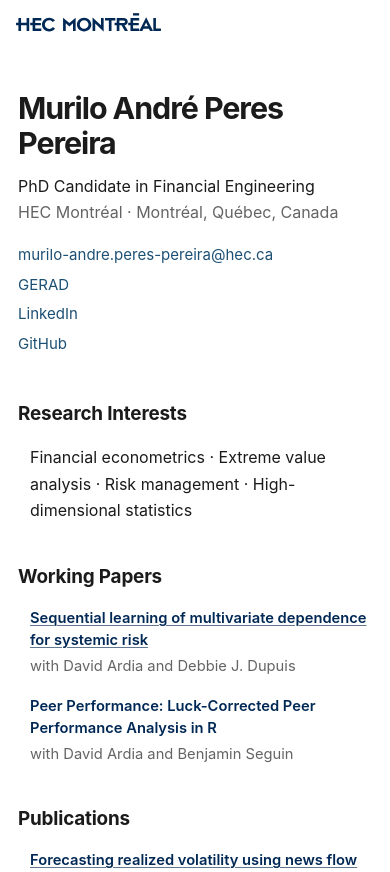
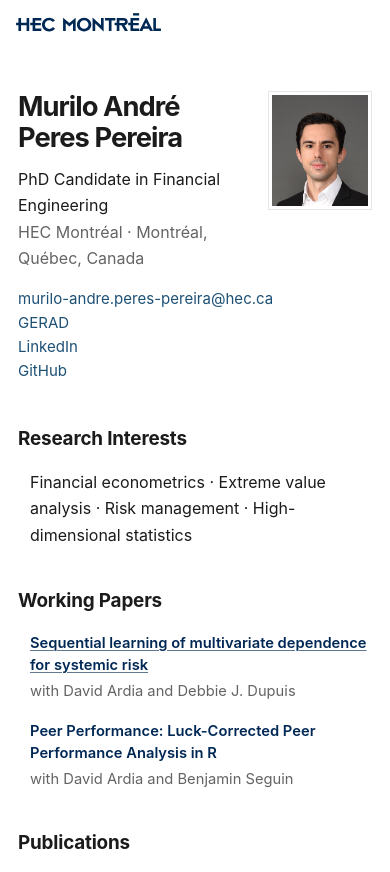
Before and after one commit to muriloapp/muriloapp.github.io, a plain HTML site: page index.html in a window 390 px wide. Shown: the top 872 px of the page. Drawn offline with Linux system fonts and the light colour scheme.

Commit message:
Add portrait and stack profile links

```diff
--- a/index.html
+++ b/index.html
@@ -56,6 +56,19 @@
       margin-bottom: 56px;
     }
 
+    .header-layout {
+      display: grid;
+      grid-template-columns: minmax(0, 1fr) 132px;
+      column-gap: 36px;
+      align-items: start;
+    }
+
+    .identity {
+      grid-column: 1;
+      grid-row: 1;
+      min-width: 0;
+    }
+
     .institution-logo {
       position: absolute;
       top: 10px;
@@ -73,7 +86,7 @@
 
     h1 {
       margin: 0;
-      font-size: clamp(1.9rem, 5vw, 2.35rem);
+      font-size: clamp(1.75rem, 4vw, 2.05rem);
       font-weight: 650;
       letter-spacing: -0.035em;
       line-height: 1.15;
@@ -90,18 +103,36 @@
     }
 
     .contact {
-      display: flex;
-      flex-wrap: wrap;
-      gap: 5px 13px;
+      grid-column: 1;
+      grid-row: 2;
+      display: grid;
+      justify-items: start;
+      gap: 1px;
       margin-top: 17px;
       font-size: 0.94rem;
+      line-height: 1.45;
     }
 
     .contact a + a::before {
-      content: "·";
-      margin-right: 13px;
-      color: #a0a0a0;
-      text-decoration: none;
+      content: none;
+    }
+
+    .profile-photo {
+      grid-column: 2;
+      grid-row: 1 / span 2;
+      width: 132px;
+      height: 150px;
+      margin: 0;
+      padding: 4px;
+      border: 1px solid var(--rule);
+      background: #ffffff;
+    }
+
+    .profile-photo img {
+      display: block;
+      width: 100%;
+      height: 100%;
+      object-fit: cover;
     }
 
     section {
@@ -192,13 +223,26 @@
         width: 165px;
       }
 
-      .contact {
-        display: grid;
-        gap: 5px;
+      .header-layout {
+        grid-template-columns: minmax(0, 1fr) 104px;
+        column-gap: 20px;
       }
 
-      .contact a + a::before {
-        content: none;
+      h1 {
+        font-size: clamp(1.65rem, 7vw, 1.85rem);
+      }
+
+      .profile-photo {
+        grid-row: 1;
+        width: 104px;
+        height: 119px;
+        padding: 3px;
+      }
+
+      .contact {
+        grid-column: 1 / -1;
+        grid-row: 2;
+        gap: 2px;
       }
     }
   </style>
@@ -209,15 +253,22 @@
       <a class="institution-logo" href="https://www.hec.ca/" aria-label="HEC Montréal">
         <img src="logo-hec-montreal.svg" alt="HEC Montréal">
       </a>
+      <div class="header-layout">
+        <div class="identity">
           <h1>Murilo André Peres Pereira</h1>
           <p class="role">PhD Candidate in Financial Engineering</p>
           <p class="affiliation">HEC Montréal · Montréal, Québec, Canada</p>
+        </div>
         <nav class="contact" aria-label="Contact and profiles">
           <a href="mailto:murilo-andre.peres-pereira@hec.ca">murilo-andre.peres-pereira@hec.ca</a>
           <a href="https://www.gerad.ca/en/people/murilo-andre-peres-pereira">GERAD</a>
           <a href="https://www.linkedin.com/in/muriloapp">LinkedIn</a>
           <a href="https://github.com/muriloapp">GitHub</a>
         </nav>
+        <figure class="profile-photo">
+          <img src="profile-murilo.jpg" alt="Portrait of Murilo André Peres Pereira">
+        </figure>
+      </div>
     </header>
 
     <main>
```
Also changed, not shown: profile-murilo.jpg (added). Lines whose indentation alone changed are shown as unchanged.
